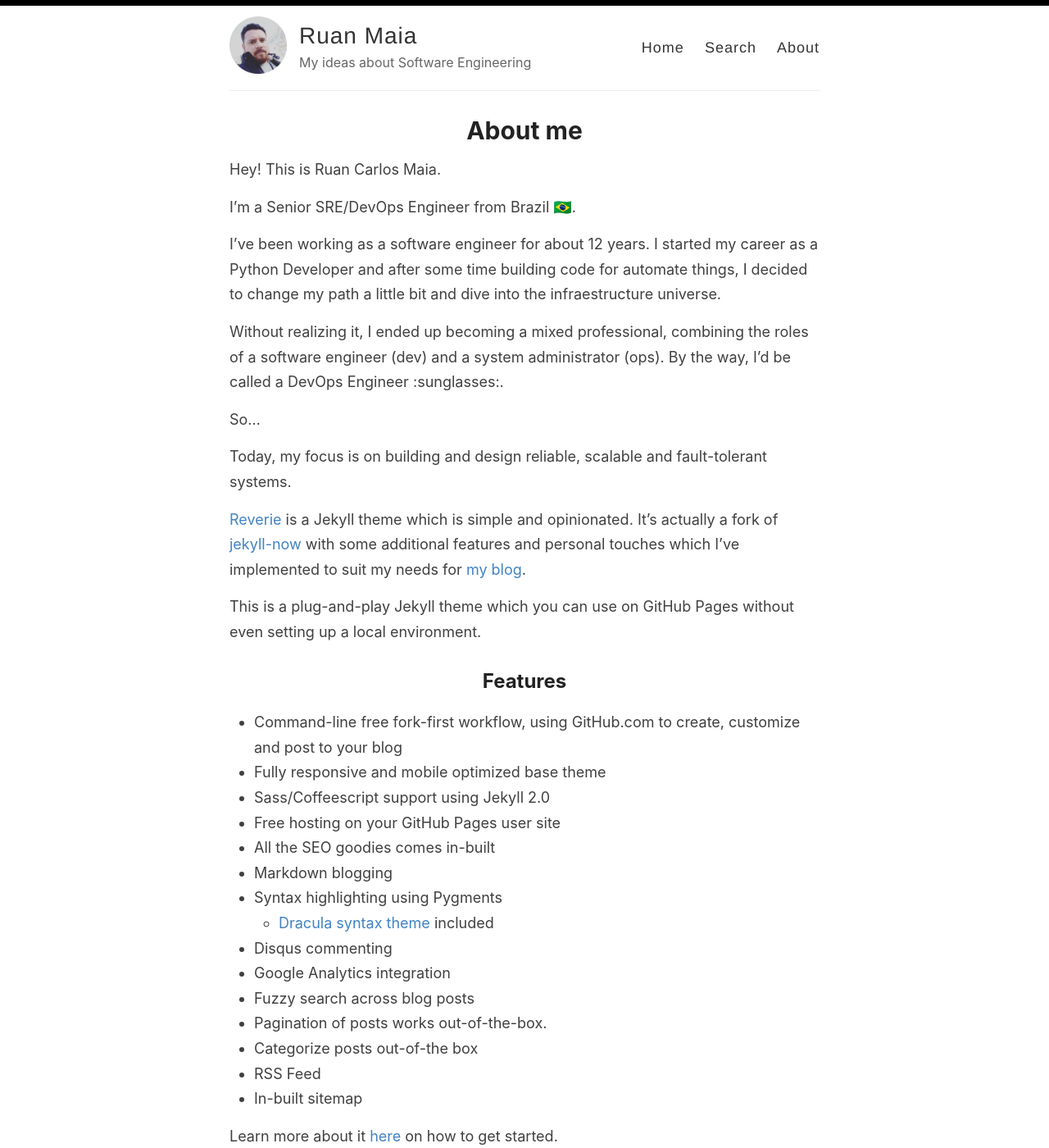
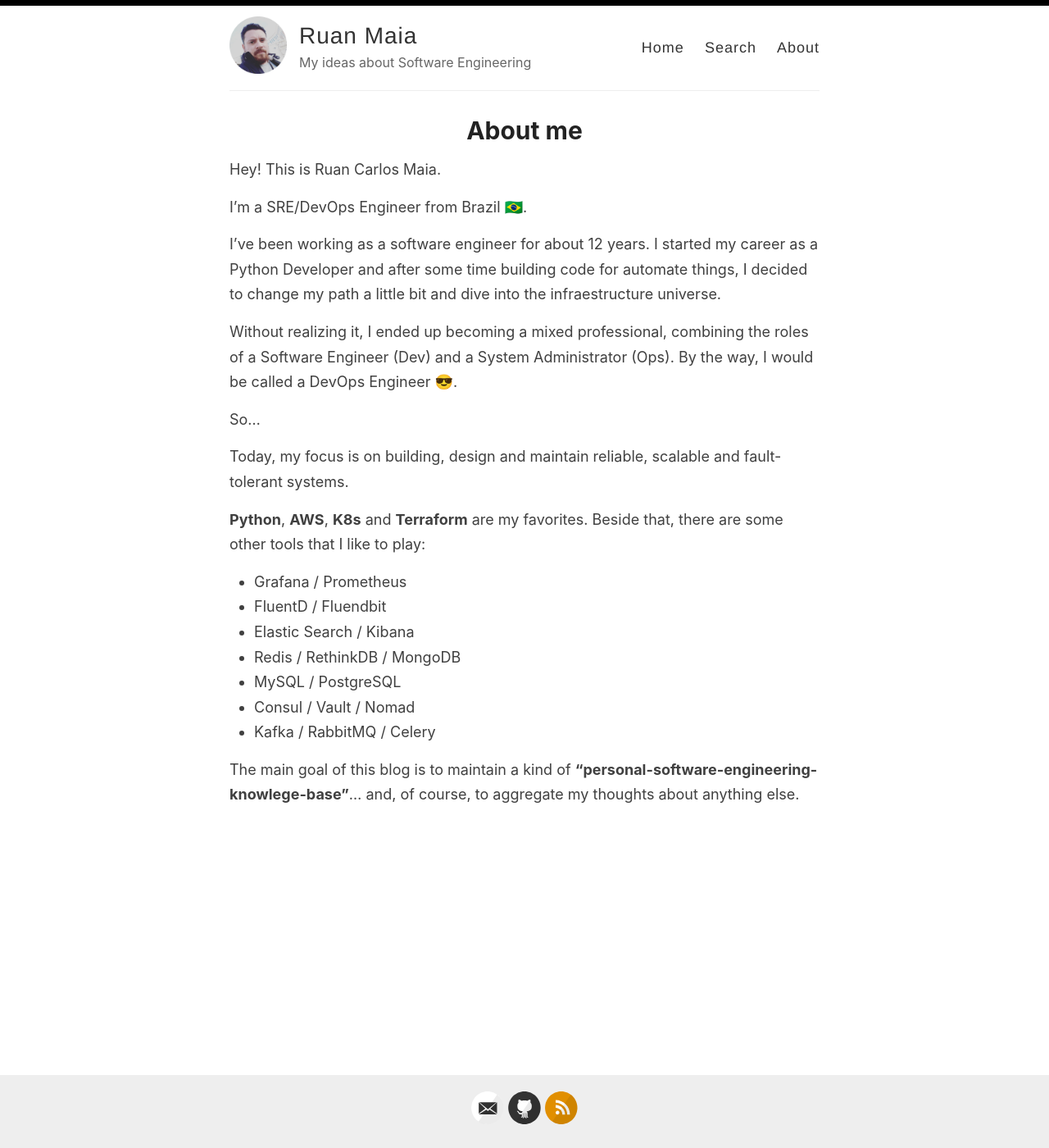
Before and after one commit to ruanmaia/ruanmaia.github.io, a Jekyll site: the page built from _pages/about.md, in a window 1280 px wide and 1400 px high. Shown: the whole window at 82% size. Built offline with Jekyll 4.4.1, drawn with Linux system fonts in a browser that asks for light colours.

Commit message:
About page text get done

```diff
--- a/_pages/about.md
+++ b/_pages/about.md
@@ -6,17 +6,29 @@ permalink: /about/
 
 Hey! This is Ruan Carlos Maia.
 
-I'm a Senior SRE/DevOps Engineer from Brazil <span>&#x1f1e7;&#x1f1f7;</span>.
+I'm a SRE/DevOps Engineer from Brazil <span>&#x1f1e7;&#x1f1f7;</span>.
 
 I've been working as a software engineer for about 12 years. I started my career as a Python Developer and after some time building code for automate things, I decided to change my path a little bit and dive into the infraestructure universe.
 
-Without realizing it, I ended up becoming a mixed professional, combining the roles of a software engineer (dev) and a system administrator (ops). By the way, I'd be called a DevOps Engineer :sunglasses:.
+Without realizing it, I ended up becoming a mixed professional, combining the roles of a Software Engineer (Dev) and a System Administrator (Ops). By the way, I would be called a DevOps Engineer 😎.
 
 So...
 
-Today, my focus is on building and design reliable, scalable and fault-tolerant systems.
+Today, my focus is on building, design and maintain reliable, scalable and fault-tolerant systems.
 
-[Reverie](https://github.com/amitmerchant1990/reverie) is a Jekyll theme which is simple and opinionated. It's actually a fork of [jekyll-now](https://github.com/barryclark/jekyll-now) with some additional features and personal touches which I've implemented to suit my needs for [my blog](https://www.amitmerchant.com).
+**Python**, **AWS**, **K8s** and **Terraform** are my favorites. Beside that, there are some other tools that I like to play:
+
+- Grafana / Prometheus
+- FluentD / Fluendbit
+- Elastic Search / Kibana
+- Redis / RethinkDB / MongoDB
+- MySQL / PostgreSQL
+- Consul / Vault / Nomad
+- Kafka / RabbitMQ / Celery
+
+The main goal of this blog is to maintain a kind of **"personal-software-engineering-knowlege-base"**... and, of course, to aggregate my thoughts about anything else.
+
+<!-- [Reverie](https://github.com/amitmerchant1990/reverie) is a Jekyll theme which is simple and opinionated. It's actually a fork of [jekyll-now](https://github.com/barryclark/jekyll-now) with some additional features and personal touches which I've implemented to suit my needs for [my blog](https://www.amitmerchant.com).
 
 This is a plug-and-play Jekyll theme which you can use on GitHub Pages without even setting up a local environment.
 
@@ -38,4 +50,4 @@ This is a plug-and-play Jekyll theme which you can use on GitHub Pages without e
 - RSS Feed
 - In-built sitemap
 
-Learn more about it [here](https://github.com/amitmerchant1990/reverie) on how to get started.
+Learn more about it [here](https://github.com/amitmerchant1990/reverie) on how to get started. -->
```
Also changed, not shown: 2 other files.
